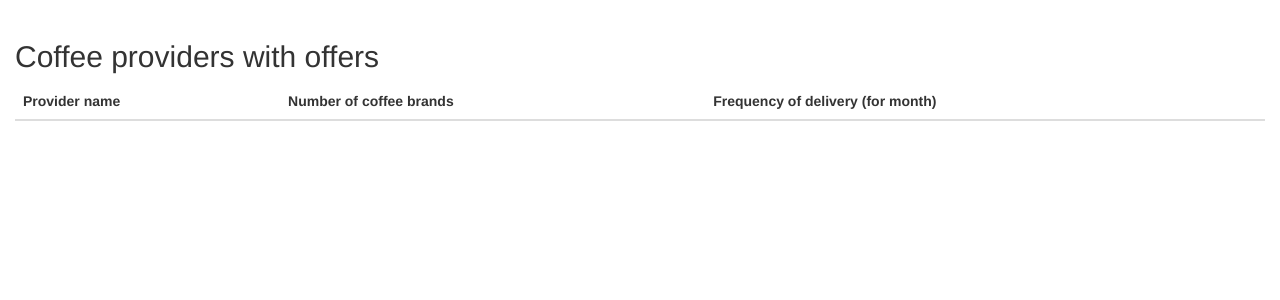
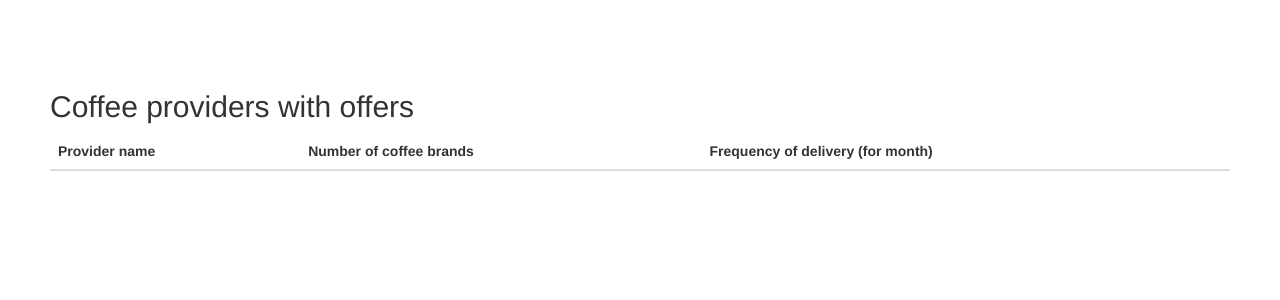
Before and after one commit to cehali/CoffeeSupply, a Flask app: page /offers in a window 1280 px wide. Shown: the part 62-362 px from the top of the page. Run offline with Flask 2, Linux system fonts and the light colour scheme; the visitor is signed in with stand-in values (Sample User, id 1); data that the repository does not hold is empty; some libraries are stand-ins or nearby versions.

Commit message:
Next try with margins

```diff
--- a/static/index.css
+++ b/static/index.css
@@ -4,6 +4,6 @@
   margin-right:30px;
 }
 
-.container {
-  margin-top:30px
+.container-fluid {
+  padding: 50px
 }
```
